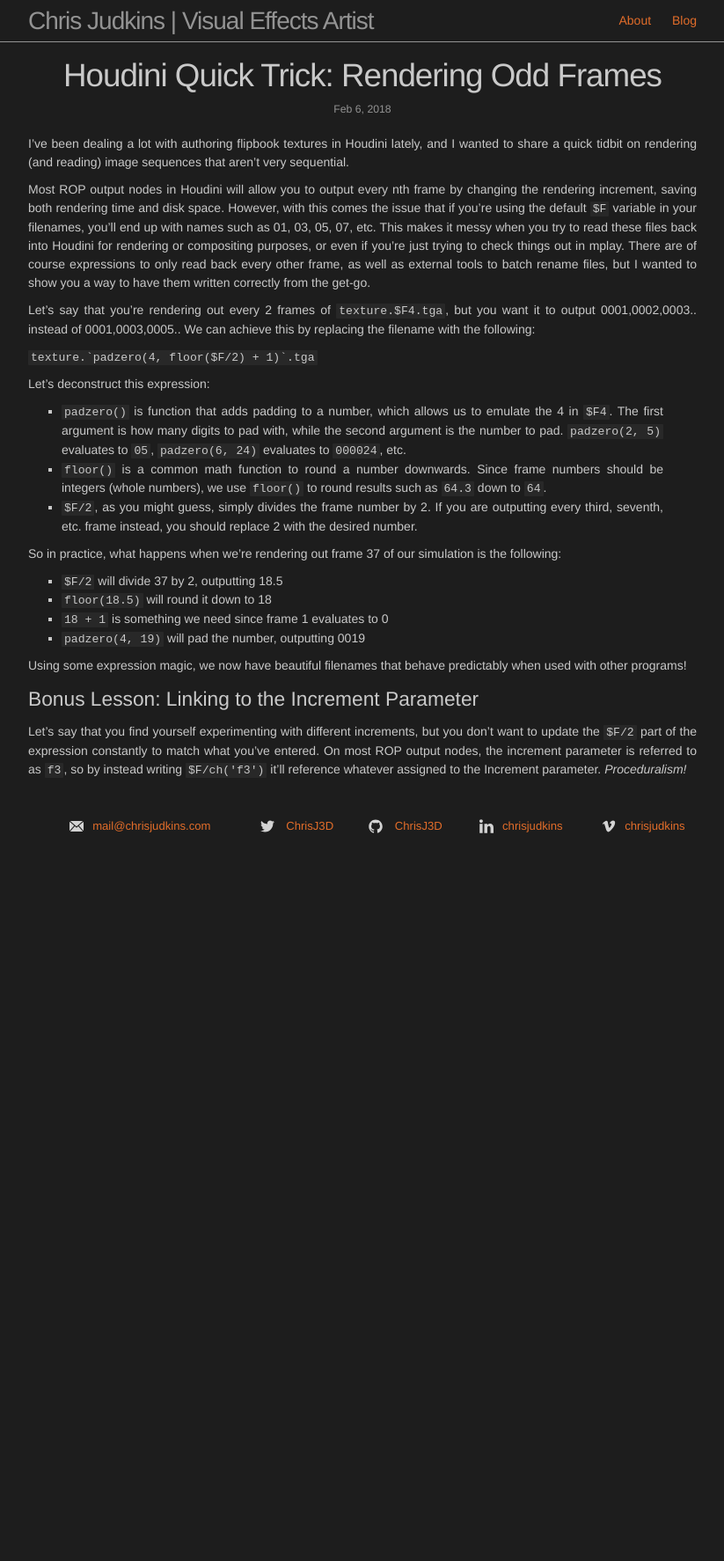
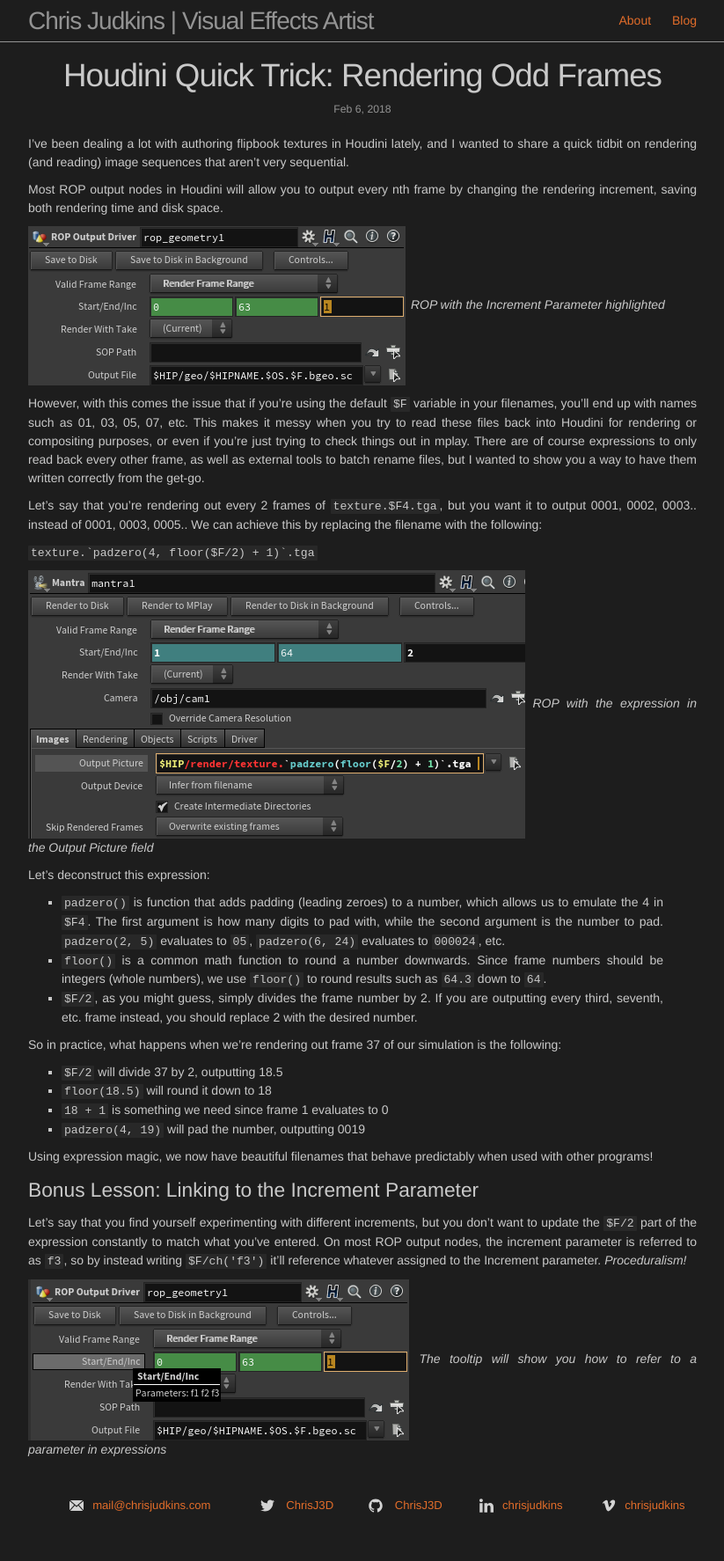
Before and after one commit to ChrisJ3D/Portfolio, a Jekyll site: the page built from _posts/2018-02-06-houdini-rendering-odd-frames.md, in a window 1280 px wide. Shown: the whole page at 88% size, without its empty margins (228-1051 px from the left). Built offline with Jekyll 4.4.1, drawn with Linux system fonts in a browser that asks for light colours; before the commit the page ends 1002 px from its top, so only the background shows below that.

Commit message:
Style edits

````diff
--- a/_posts/2018-02-06-houdini-rendering-odd-frames.md
+++ b/_posts/2018-02-06-houdini-rendering-odd-frames.md
@@ -8,15 +8,23 @@ published: published
 ---
 I've been dealing a lot with authoring flipbook textures in Houdini lately, and I wanted to share a quick tidbit on rendering (and reading) image sequences that aren't very sequential.
 
-Most ROP output nodes in Houdini will allow you to output every nth frame by changing the rendering increment, saving both rendering time and disk space. However, with this comes the issue that if you're using the default `$F` variable in your filenames, you'll end up with names such as 01, 03, 05, 07, etc. This makes it messy when you try to read these files back into Houdini for rendering or compositing purposes, or even if you're just trying to check things out in mplay. There are of course expressions to only read back every other frame, as well as external tools to batch rename files, but I wanted to show you a way to have them written correctly from the get-go.
+Most ROP output nodes in Houdini will allow you to output every nth frame by changing the rendering increment, saving both rendering time and disk space.
 
-Let's say that you're rendering out every 2 frames of `texture.$F4.tga`, but you want it to output 0001,0002,0003.. instead of 0001,0003,0005.. We can achieve this by replacing the filename with the following:
+![ROP with the Increment Parameter highlighted]({{ "/assets/img/odd_frames_01.png" }})
+*ROP with the Increment Parameter highlighted*
+
+However, with this comes the issue that if you're using the default `$F` variable in your filenames, you'll end up with names such as 01, 03, 05, 07, etc. This makes it messy when you try to read these files back into Houdini for rendering or compositing purposes, or even if you're just trying to check things out in mplay. There are of course expressions to only read back every other frame, as well as external tools to batch rename files, but I wanted to show you a way to have them written correctly from the get-go.
+
+Let's say that you're rendering out every 2 frames of `texture.$F4.tga`, but you want it to output 0001, 0002, 0003.. instead of 0001, 0003, 0005.. We can achieve this by replacing the filename with the following:
 
 ```texture.`padzero(4, floor($F/2) + 1)`.tga```
 
+![ROP with the expression in the Output Picture field]({{ "/assets/img/odd_frames_03.png" }})
+*ROP with the expression in the Output Picture field*
+
 Let's deconstruct this expression:
 
-* `padzero()` is function that adds padding to a number, which allows us to emulate the 4 in `$F4`. The first argument is how many digits to pad with, while the second argument is the number to pad. `padzero(2, 5)` evaluates to `05`, `padzero(6, 24)` evaluates to `000024`, etc.
+* `padzero()` is function that adds padding (leading zeroes) to a number, which allows us to emulate the 4 in `$F4`. The first argument is how many digits to pad with, while the second argument is the number to pad. `padzero(2, 5)` evaluates to `05`, `padzero(6, 24)` evaluates to `000024`, etc.
 * `floor()` is a common math function to round a number downwards. Since frame numbers should be integers (whole numbers), we use `floor()` to round results such as `64.3` down to `64`.
 * `$F/2`, as you might guess, simply divides the frame number by 2. If you are outputting every third, seventh, etc. frame instead, you should replace 2 with the desired number.
 
@@ -27,8 +35,11 @@ So in practice, what happens when we're rendering out frame 37 of our simulation
 * `18 + 1` is something we need since frame 1 evaluates to 0
 * `padzero(4, 19)` will pad the number, outputting 0019
 
-Using some expression magic, we now have beautiful filenames that behave predictably when used with other programs!
+Using expression magic, we now have beautiful filenames that behave predictably when used with other programs!
 
 ### Bonus Lesson: Linking to the Increment Parameter
 
 Let's say that you find yourself experimenting with different increments, but you don't want to update the `$F/2` part of the expression constantly to match what you've entered. On most ROP output nodes, the increment parameter is referred to as `f3`, so by instead writing `$F/ch('f3')` it'll reference whatever assigned to the Increment parameter. _Proceduralism!_
+
+![The tooltip will show you how to refer to a parameter in expressions]({{ "/assets/img/odd_frames_02.png" }})
+*The tooltip will show you how to refer to a parameter in expressions*
--- a/_sass/minima/_base.scss
+++ b/_sass/minima/_base.scss
@@ -45,6 +45,7 @@ ul, ol, dl, figure,
 img {
   max-width: 100%;
   vertical-align: middle;
+  text-align: center;
 }
 
 
````
Also changed, not shown: assets/img/odd_frames_01.png (added), assets/img/odd_frames_02.png (added), assets/img/odd_frames_03.png (added).
